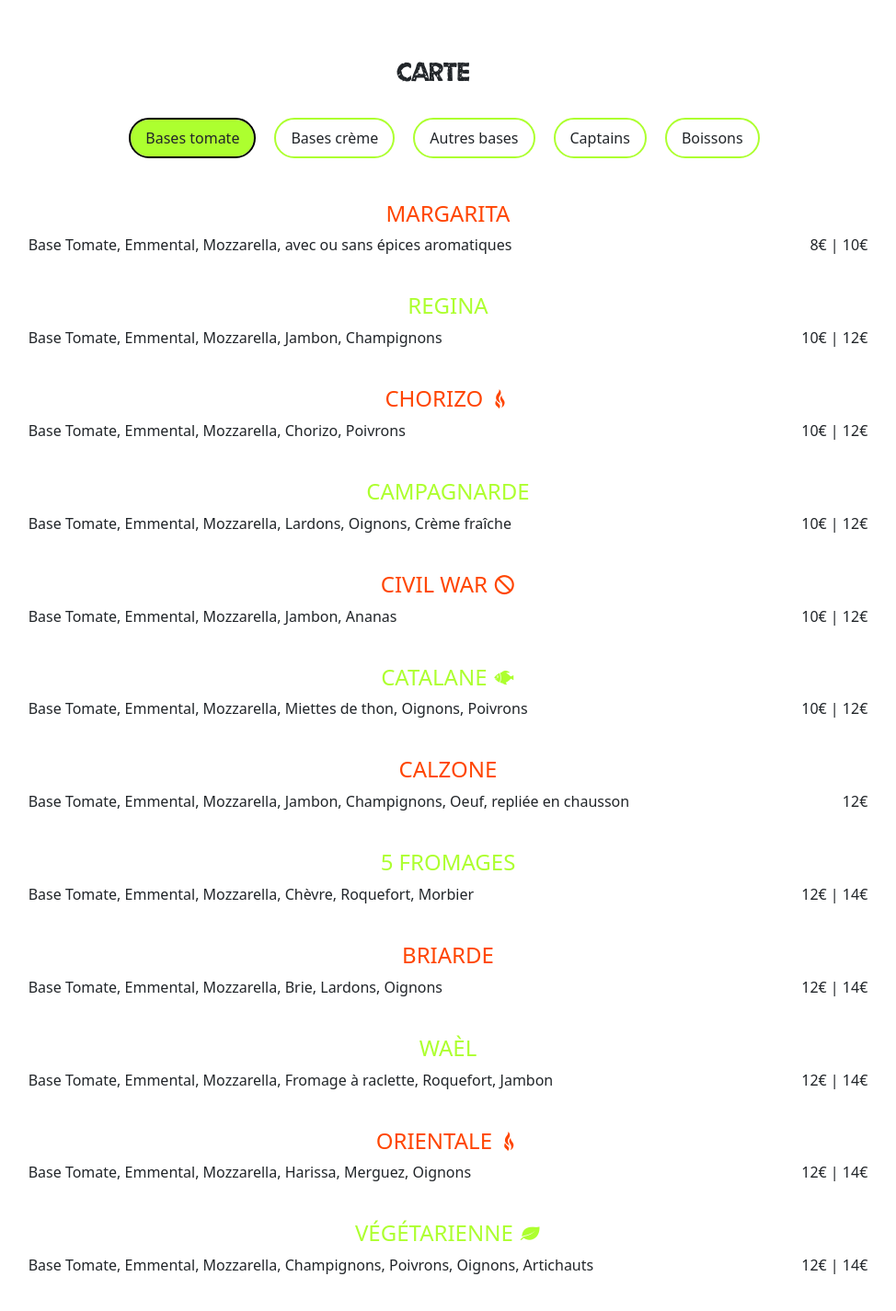
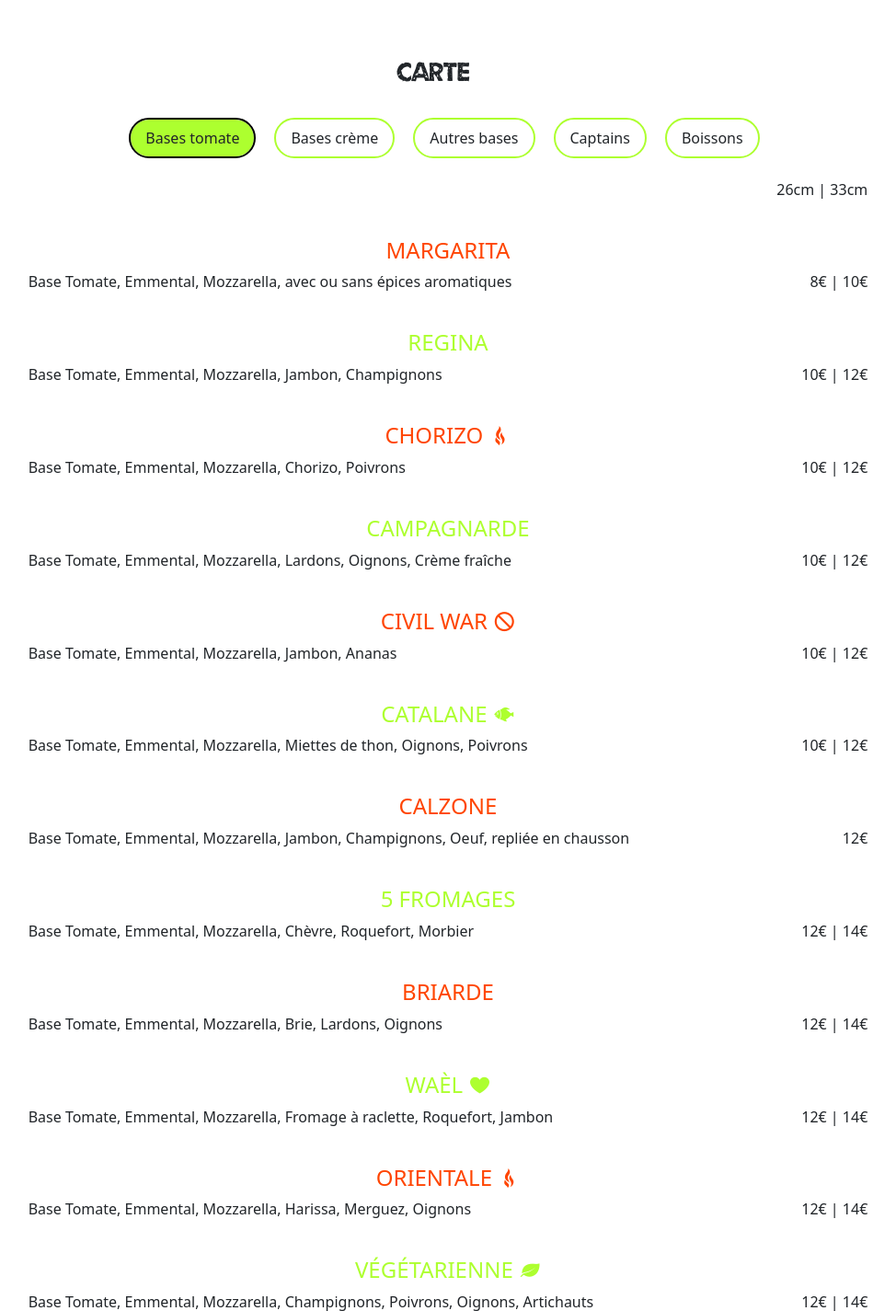
Before and after one commit to paulferraron/captain_pizza, a Symfony app: template templates/home/index.html.twig in a window 1280 px wide. Shown: the part 816-2241 px from the top of the page at 92% size, without its empty margins (169-1143 px from the left). Run offline with Twig, Linux system fonts and the light colour scheme; the template is opened without the code that fills it, so the values that code supplies are empty; some libraries are stand-ins or nearby versions.

Commit message:
refactor: update menu with new data

```diff
--- a/templates/home/index.html.twig
+++ b/templates/home/index.html.twig
@@ -41,6 +41,9 @@
         </ul>
         <div class="tab-content d-flex justify-content-center" id="carteTabsContent">
             <div class="tab-pane fade show active" id="base-tomate-tab-pane" role="tabpanel" aria-labelledby="base-tomate-tab" tabindex="0">
+                <div class="d-flex justify-content-end">
+                    <p class="text-dark">26cm | 33cm</p>
+                </div>
                 <ul>
                     <li class="row mt-4">
                         <h4 class="text-center custom-text-primary">MARGARITA</h4>
@@ -106,7 +109,7 @@
                         </div>
                     </li>
                     <li class="row mt-4">
-                        <h4 class="text-center custom-text-secondary">WAÈL</h4>
+                        <h4 class="text-center custom-text-secondary">WAÈL <i class="icofont-heart"></i></h4>
                         <div class="d-flex justify-content-between">
                             <p class="text-dark">Base Tomate, Emmental, Mozzarella, Fromage à raclette, Roquefort, Jambon</p>
                             <p class="text-dark">12€ | 14€</p>
@@ -143,11 +146,14 @@
                 </ul>
             </div>
             <div class="tab-pane fade" id="base-creme-tab-pane" role="tabpanel" aria-labelledby="base-creme-tab" tabindex="0">
+                <div class="d-flex justify-content-end">
+                    <p class="text-dark">26cm | 33cm</p>
+                </div>
                 <ul>
                     <li class="row mt-4">
                         <h4 class="text-center custom-text-primary">CAPTAIN SOHAN <i class="icofont-heart"></i></h4>
                         <div class="d-flex justify-content-between">
-                            <p class="text-dark">Base Crème, Emmental, Mozzarella, Lardons, Chèvre</p>
+                            <p class="text-dark">Base Crème, Emmental, Mozzarella, Lardons, Brie</p>
                             <p class="text-dark">10€ | 12€</p>
                         </div>
                     </li>
@@ -196,23 +202,26 @@
                 </ul>
             </div>
             <div class="tab-pane fade" id="base-autre-tab-pane" role="tabpanel" aria-labelledby="base-autre-tab" tabindex="0">
+                <div class="d-flex justify-content-end">
+                    <p class="text-dark">26cm | 33cm</p>
+                </div>
                 <ul>
                     <li class="row mt-4">
-                        <h4 class="text-center custom-text-primary">PROVENÇALE</i></h4>
+                        <h4 class="text-center custom-text-primary">PROVENÇALE</h4>
                         <div class="d-flex justify-content-between">
                             <p class="text-dark">Base aïoli/crème, Emmental, Mozzarella, Jambon, Champignons</p>
                             <p class="text-dark">10€ | 12€</p>
                         </div>
                     </li>
                     <li class="row mt-4">
-                        <h4 class="text-center custom-text-secondary">OCCITANE</i></h4>
+                        <h4 class="text-center custom-text-secondary">OCCITANE</h4>
                         <div class="d-flex justify-content-between">
                             <p class="text-dark">Base aïoli/crème, Emmental, Mozzarella, Lardons, Poivrons</p>
                             <p class="text-dark">12€ | 14€</p>
                         </div>
                     </li>
                     <li class="row mt-4">
-                        <h4 class="text-center custom-text-primary">PESTO RICO</i></h4>
+                        <h4 class="text-center custom-text-primary">PESTO RICO <i class="icofont-heart"></i></h4>
                         <div class="d-flex justify-content-between">
                             <p class="text-dark">Base Pesto vert, Emmental, Mozzarella, Lardons, Ricotta, Oignons frits</p>
                             <p class="text-dark">12€ | 14€</p>
@@ -226,21 +235,21 @@
                     <li class="row mt-4">
                         <h4 class="text-center custom-text-primary">REGINA</i></h4>
                         <div class="d-flex justify-content-between">
-                            <p class="text-dark">Emmental, Mozzarella, Jambon, Champignons</p>
+                            <p class="text-dark">Base Tomate, Emmental, Mozzarella, Jambon, Champignons</p>
                             <p class="text-dark">6€</p>
                         </div>
                     </li>
                     <li class="row mt-4">
                         <h4 class="text-center custom-text-secondary">4 FROMAGES</i></h4>
                         <div class="d-flex justify-content-between">
-                            <p class="text-dark">Emmental, Mozzarella, Chèvre, Roquefort</p>
+                            <p class="text-dark">Base Tomate, Emmental, Mozzarella, Chèvre, Roquefort</p>
                             <p class="text-dark">6€</p>
                         </div>
                     </li>
                     <li class="row mt-4">
                         <h4 class="text-center custom-text-primary">PESTO RICOTTA</i></h4>
                         <div class="d-flex justify-content-between">
-                            <p class="text-dark">Emmental, Mozzarella, Pesto, Ricotta</p>
+                            <p class="text-dark">Base Pesto vert, Emmental, Mozzarella, Pesto, Ricotta</p>
                             <p class="text-dark">6€</p>
                         </div>
                     </li>
```
